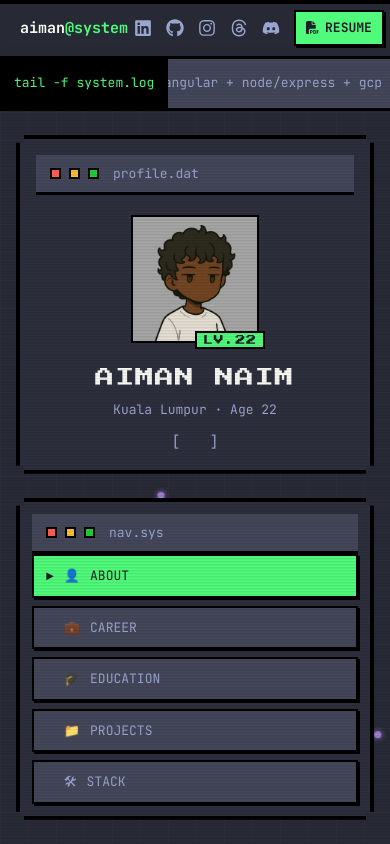
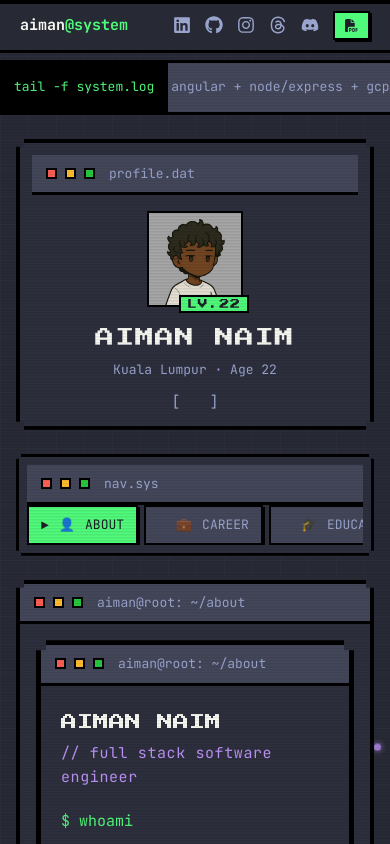
Before and after one commit to aimxnaim/Website-Portfolio, a React (Vite) app: page / in a window 390 px wide. Shown: the top 844 px of the page. Built offline with nearby package versions, Linux system fonts and the light colour scheme.

Commit message:
refactor: update component structure and styles for improved layout and accessibility

```diff
--- a/src/App.jsx
+++ b/src/App.jsx
@@ -51,7 +51,7 @@ function App() {
             <div className="pt-[var(--taskbar-h)]">
                 <Ticker />
 
-                <div className="container mx-auto px-4 sm:px-6 lg:px-8 py-6">
+                <main className="container mx-auto px-4 sm:px-6 lg:px-8 py-6">
                     <div className="flex flex-col lg:flex-row gap-6 lg:gap-8 items-start">
                         <Rail active={activeTab} onTabChange={goToTab} />
                         <div className="w-full min-w-0 order-3 lg:order-none lg:flex-1">
@@ -62,7 +62,7 @@ function App() {
                         </div>
                     </div>
                     <Analytics />
-                </div>
+                </main>
             </div>
         </div>
     )
--- a/src/components/AboutPanel.jsx
+++ b/src/components/AboutPanel.jsx
@@ -1,4 +1,4 @@
-import { useEffect } from "react"
+import { useEffect, useRef } from "react"
 import PropTypes from "prop-types"
 import PixelWindow from "./PixelWindow"
 import useMediaQuery from "../hooks/useMediaQuery"
@@ -12,10 +12,18 @@ const DESKTOP_QUERY = "(min-width: 900px)"
 
 const AboutPanel = ({ lines, done, history, draft, setDraft, runCommand, windowRef }) => {
     const isDesktop = useMediaQuery(DESKTOP_QUERY)
+    const firstRun = useRef(true)
 
     // Text typed before narrowing the viewport would otherwise persist in
     // state with no visible field, and reappear if the viewport widens.
+    // Skip the mount run: `draft` is lifted into App so it survives a tab
+    // switch (AboutPanel unmounts/remounts on every switch), and without
+    // the guard this effect would wipe it right back out on remount.
     useEffect(() => {
+        if (firstRun.current) {
+            firstRun.current = false
+            return
+        }
         setDraft("")
     }, [isDesktop, setDraft])
 
--- a/src/components/BootScreen.jsx
+++ b/src/components/BootScreen.jsx
@@ -162,7 +162,7 @@ const BootScreen = ({ onFinish, heroRef }) => {
                         {line.text}
                     </div>
                 ))}
-                <button type="button" onClick={finish} className="btn btn-ghost mt-5 text-xs">
+                <button type="button" onClick={finish} className="btn btn-ghost mt-5">
                     SKIP ▶
                 </button>
             </div>
--- a/src/components/Rail.jsx
+++ b/src/components/Rail.jsx
@@ -3,6 +3,7 @@ import PropTypes from "prop-types"
 import PixelWindow from "./PixelWindow"
 import useTypewriter from "../hooks/useTypewriter"
 import useReducedMotion from "../hooks/useReducedMotion"
+import useMediaQuery from "../hooks/useMediaQuery"
 import { liveAge } from "../lib/clock"
 import { TAB_IDS, tabButtonId, tabPanelId } from "../lib/tabs"
 import logo from "../assets/aiman.jpg"
@@ -23,21 +24,23 @@ const NAV_META = {
 }
 
 const NAV_BASE =
-    "w-full font-mono text-xs px-3 py-2.5 border-2 border-term-outline shadow-[2px_2px_0_#000] flex items-center gap-2.5 text-left transition-colors"
+    "max-lg:w-auto max-lg:flex-shrink-0 max-lg:whitespace-nowrap lg:w-full font-mono text-xs px-3 py-2 border-2 border-term-outline shadow-[2px_2px_0_#000] flex items-center gap-2.5 text-left transition-colors"
 
 const Rail = ({ active, onTabChange }) => {
     const reduced = useReducedMotion()
     const btnRefs = useRef({})
+    const isDesktop = useMediaQuery("(min-width: 1024px)")
 
     const role = useTypewriter({ words: ROLE_WORDS, loop: true, enabled: !reduced })
 
     const handleKeyDown = (event, index) => {
         let nextIndex = null
 
-        // Vertical orientation: Up/Down, not the Left/Right the old
-        // horizontal tab strip used.
-        if (event.key === "ArrowDown") nextIndex = (index + 1) % TAB_IDS.length
-        else if (event.key === "ArrowUp") nextIndex = (index - 1 + TAB_IDS.length) % TAB_IDS.length
+        // Below `lg` the nav is a horizontal chip row (Left/Right); at `lg`
+        // it's a vertical stack (Up/Down). Both axes are accepted at every
+        // width so the handler doesn't need to branch on isDesktop.
+        if (event.key === "ArrowDown" || event.key === "ArrowRight") nextIndex = (index + 1) % TAB_IDS.length
+        else if (event.key === "ArrowUp" || event.key === "ArrowLeft") nextIndex = (index - 1 + TAB_IDS.length) % TAB_IDS.length
         else if (event.key === "Home") nextIndex = 0
         else if (event.key === "End") nextIndex = TAB_IDS.length - 1
         else return
@@ -51,12 +54,12 @@ const Rail = ({ active, onTabChange }) => {
     return (
         <aside className="contents lg:flex lg:flex-col lg:gap-5 lg:w-80 lg:flex-shrink-0 lg:sticky lg:top-[var(--rail-top)] lg:self-start">
             {/* Block 1 — identity */}
-            <PixelWindow title="profile.dat" className="w-full order-1 lg:order-none" innerClassName="p-4 sm:p-5 flex flex-col gap-5">
-                <div className="relative mx-auto w-32 h-32">
+            <PixelWindow title="profile.dat" className="w-full order-1 lg:order-none" innerClassName="p-3 sm:p-4 flex flex-col gap-4">
+                <div className="relative mx-auto w-24 h-24">
                     <img
                         src={logo}
                         alt="Aiman Naim"
-                        className="w-32 h-32 object-cover border-2 border-black"
+                        className="w-24 h-24 object-cover border-2 border-black"
                     />
                     <span className="absolute bottom-[-6px] right-[-6px] font-pixel text-label bg-acc-green text-[#1e1f29] border-2 border-term-outline px-1.5 py-0.5 leading-none">
                         LV.{liveAge()}
@@ -80,12 +83,12 @@ const Rail = ({ active, onTabChange }) => {
             {/* Block 2 — the site's only navigation. Its own window so Task 9
                 can make it sticky on mobile; nested inside the identity card
                 it would be confined to that card's box and scroll away. */}
-            <PixelWindow title="nav.sys" className="w-full order-2 lg:order-none sticky top-[var(--taskbar-h)] z-20 lg:static" innerClassName="p-3">
+            <PixelWindow size="sm" title="nav.sys" className="w-full order-2 lg:order-none sticky top-[var(--taskbar-h)] z-20 lg:static" innerClassName="p-2">
                 <nav
                     role="tablist"
                     aria-label="content sections"
-                    aria-orientation="vertical"
-                    className="flex flex-col gap-2"
+                    aria-orientation={isDesktop ? "vertical" : "horizontal"}
+                    className="flex max-lg:flex-row max-lg:overflow-x-auto lg:flex-col gap-1.5"
                 >
                     {TAB_IDS.map((id, index) => {
                         const { emoji, label } = NAV_META[id]
--- a/src/components/Taskbar.jsx
+++ b/src/components/Taskbar.jsx
@@ -83,7 +83,7 @@ const Taskbar = () => {
                         className="ml-1.5 sm:ml-2.5 inline-flex items-center gap-1.5 font-mono text-xs font-semibold px-2.5 py-1.5 bg-acc-green text-[#1e1f29] border-2 border-term-outline shadow-[2px_2px_0_#000] hover:-translate-x-px hover:-translate-y-px hover:shadow-[3px_3px_0_#000] transition-transform"
                     >
                         <FaFilePdf aria-hidden="true" />
-                        RESUME
+                        <span className="hidden sm:inline">RESUME</span>
                     </button>
                 </div>
 
--- a/src/components/Uses.jsx
+++ b/src/components/Uses.jsx
@@ -9,7 +9,7 @@ import { FaLaptop, FaKeyboard, FaComputerMouse, FaHeadphones } from "react-icons
 import useCodeStats from "../hooks/useCodeStats"
 import PixelWindow from "./PixelWindow"
 
-const BLOCK_LABEL = "font-pixel text-label text-term-muted tracking-[0.08em]"
+const BLOCK_LABEL = "font-pixel text-label text-term-muted"
 
 const TOOLS = [
     { icon: SiTypescript,     color: "text-blue-400",    label: "TypeScript" },
--- a/src/index.css
+++ b/src/index.css
@@ -1,11 +1,6 @@
 @tailwind base;
 @tailwind components;
 @tailwind utilities;
-
-/* Tailwind ships this as a core utility, but nothing in this codebase used
-   it before the taskbar's Discord copy-confirmation status region — add it
-   explicitly so that announcement doesn't depend on an unverified default. */
-.sr-only { position: absolute; width: 1px; height: 1px; padding: 0; margin: -1px; overflow: hidden; clip: rect(0,0,0,0); white-space: nowrap; border: 0; }
 
 /* ── Scrollbar (modal) ── */
 .scrollbar-modal::-webkit-scrollbar        { width: 8px; }
@@ -25,7 +20,7 @@
 /* Only the taskbar is fixed; the ticker scrolls away with the page. One
    offset to manage, defined once and consumed by the shell's padding, by
    scroll anchoring, and by the rail's sticky top. */
-:root { --taskbar-h: 56px; --rail-top: 72px; }
+:root { --taskbar-h: 60px; --rail-top: 76px; }
 html { scroll-padding-top: var(--taskbar-h); }
 
 img { max-width: 100%; height: auto; }
```
